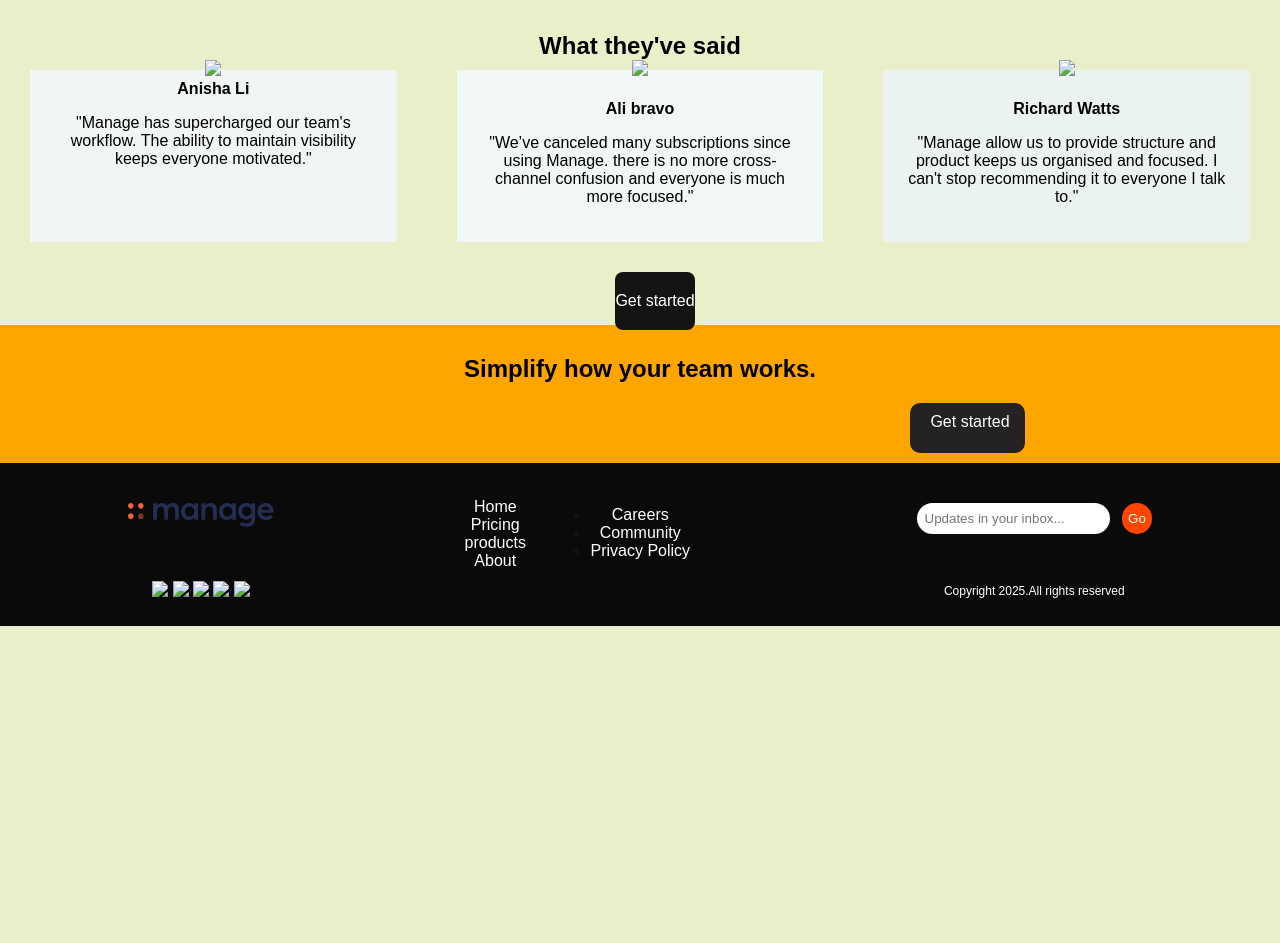
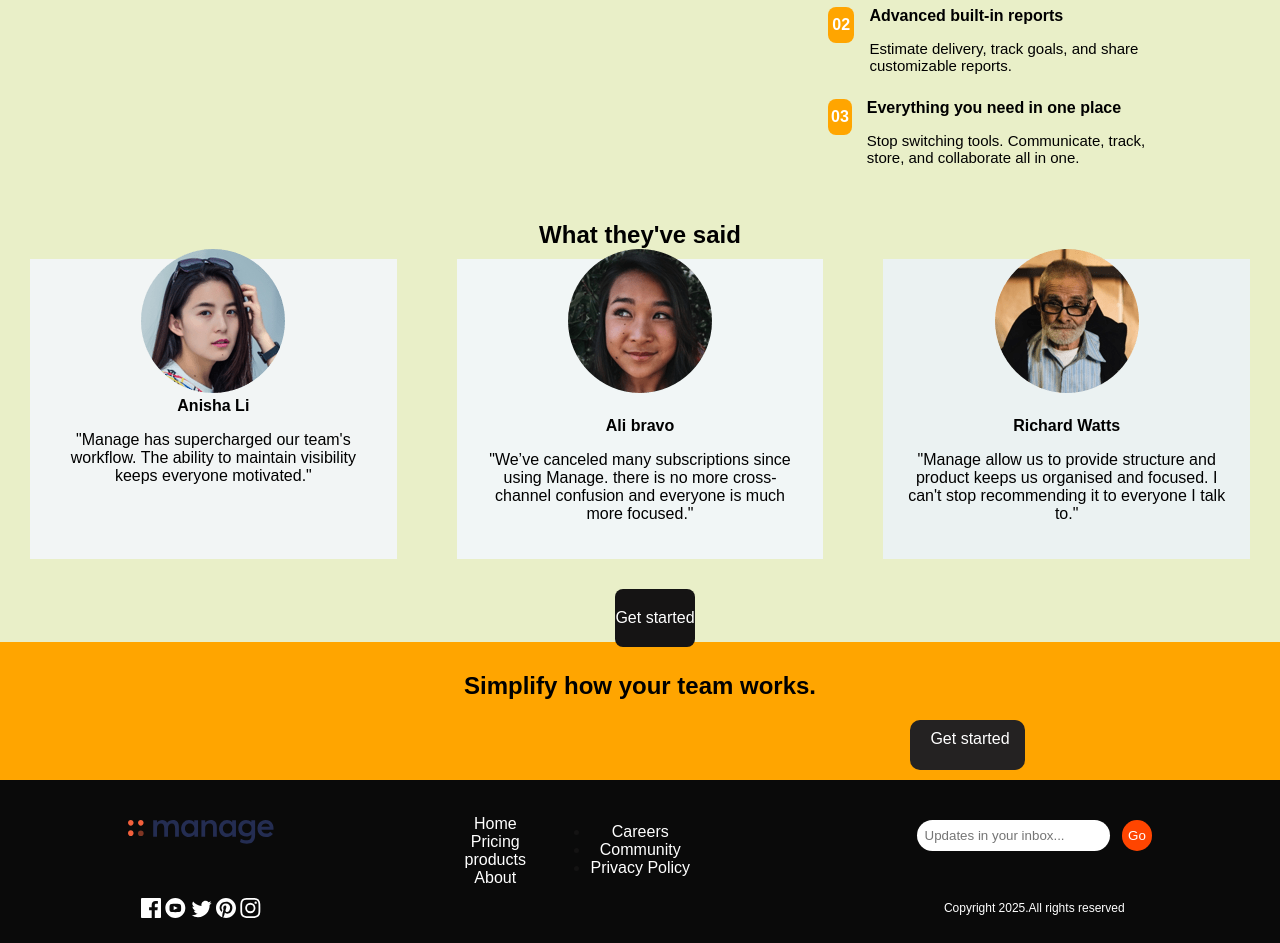
Before and after one commit to mohafsat01respect/webpage, a plain HTML site: page index.html in a window 1280 px wide. Shown: the part 729-1672 px from the top of the page. Before the commit the page ends 1355 px from the top, so only its background shows below. Drawn offline with Linux system fonts and the light colour scheme.

Commit message:
my web design

```diff
--- a/index.html
+++ b/index.html
@@ -363,7 +363,7 @@ footer{
   <header>
   <div class="g-container">
     <div class="image">
-    <img src=".../assets/logo.svg" class="i">
+    <img src="../assets/logo.svg" class="i">
     </div>
     <nav class="bar">
       <a href="#">Pricing</a>
@@ -385,7 +385,7 @@ footer{
         <div class="bt">
          <button class="bac">Get started</button>
       </div>
-        <img src=".../assets/illustration-intro.svg">
+        <img src="../assets/illustration-intro.svg">
      </section>
 
 
@@ -430,7 +430,7 @@ footer{
     <main class="testimonial">
      <div class="head">
     <div class="test">
-    <img src=".../assets/avatar-anisha.png">
+    <img src="../assets/avatar-anisha.png">
     </div>
     <strong>Anisha Li</strong>
     <p>"Manage has supercharged our team's workflow. The ability to maintain visibility keeps everyone motivated."</p>
@@ -439,7 +439,7 @@ footer{
 
     <div class="te">
       <div class="tes">
-        <img src=".../assets/avatar-ali.png">
+        <img src="../assets/avatar-ali.png">
          </div>
         <strong>Ali bravo</strong>
          <p>"We’ve canceled many subscriptions since using Manage. there is no more  cross-channel confusion and everyone is much more focused."</p>
@@ -448,7 +448,7 @@ footer{
 
     <div class="let">
       <div class="letty">
-      <img src=".../assets/avatar-richard.png">
+      <img src="../assets/avatar-richard.png">
        </div>
       <strong>Richard Watts</strong>
       <p>"Manage allow us to provide structure and product keeps us organised and focused. I can't stop recommending it to everyone I talk to."</p>
@@ -473,11 +473,11 @@ footer{
       <P>
 
         <div class="o" style="margin-top: 50px;">
-        <a href="#"><img src=".../assets/icon-facebook.svg"></a>
-        <a href="#"><img src=".../assets/icon-youtube.svg"></a>
-        <a href="#"><img src=".../assets/icon-twitter.svg"></a>
-        <a href="#"><img src=".../assets/icon-pinterest.svg"></a>
-        <a href="#"><img src=".../assets/icon-instagram.svg"></a>
+        <a href="#"><img src="../assets/icon-facebook.svg"></a>
+        <a href="#"><img src="../assets/icon-youtube.svg"></a>
+        <a href="#"><img src="../assets/icon-twitter.svg"></a>
+        <a href="#"><img src="../assets/icon-pinterest.svg"></a>
+        <a href="#"><img src="../assets/icon-instagram.svg"></a>
       </P>
       </div>
       </div>
```
